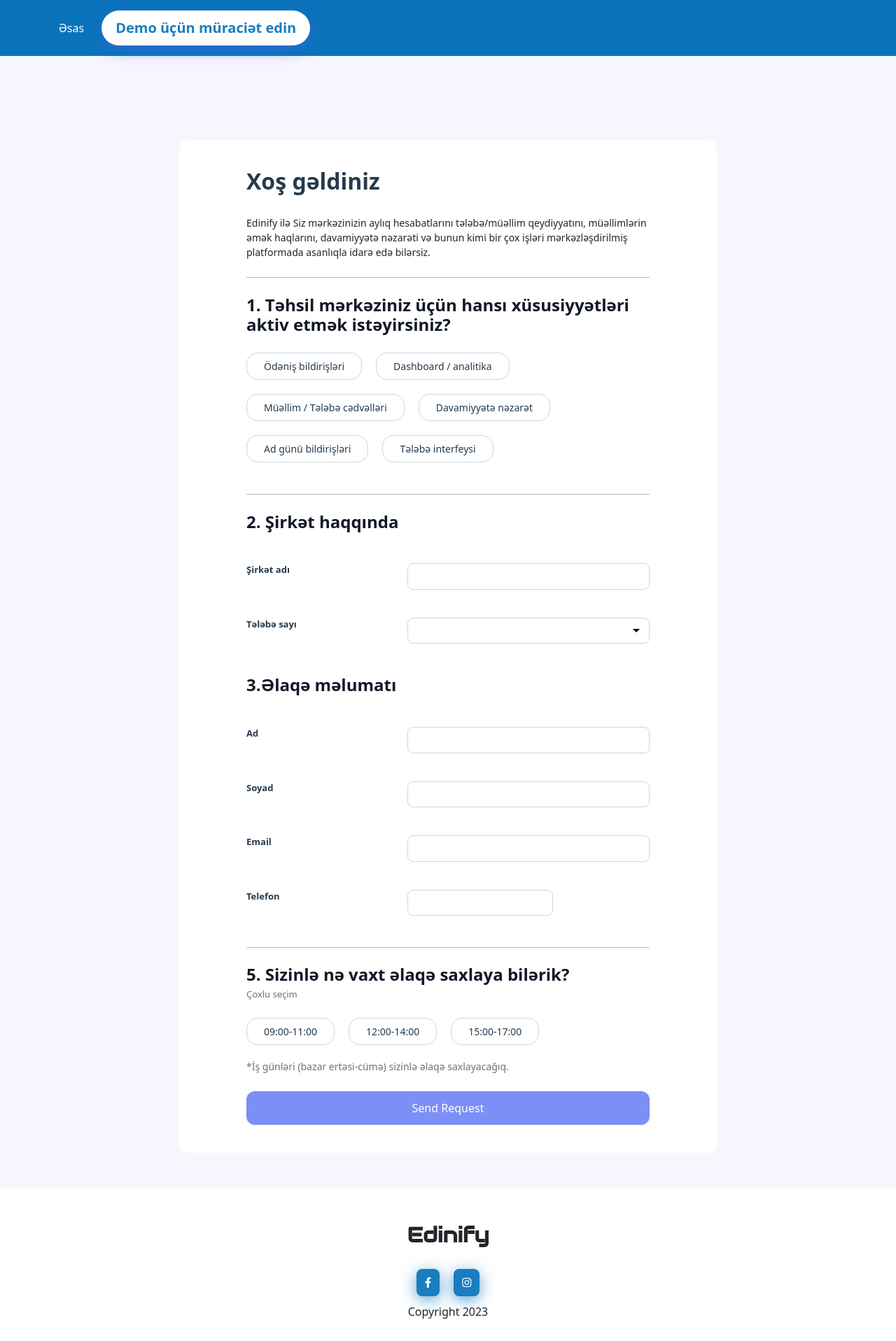
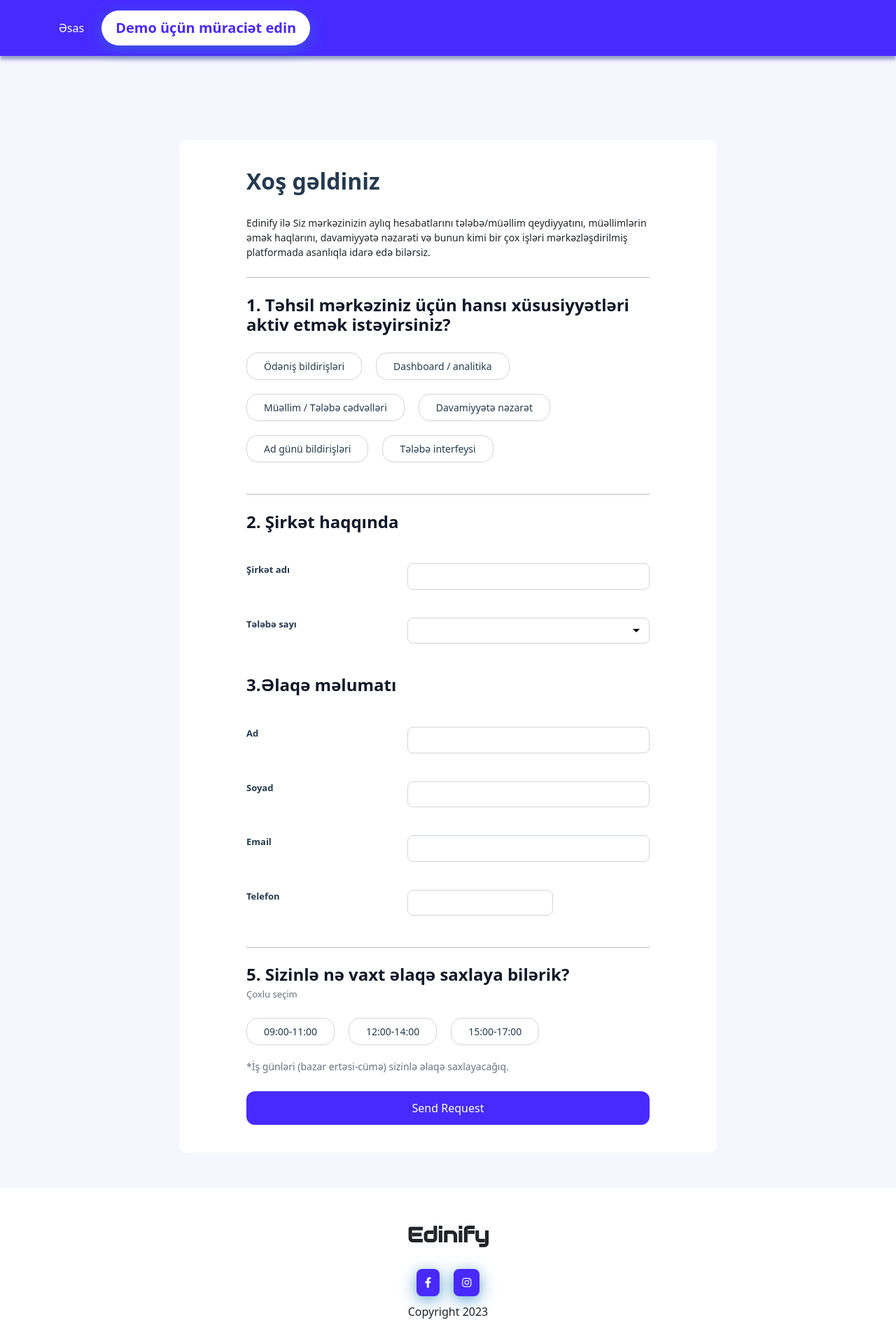
Before and after one commit to SamedovResul/Ednify, a React (Create React App) app: page /demo in a window 1280 px wide. Shown: the whole page at 70% size. Built offline with nearby package versions, Linux system fonts and the light colour scheme.

Commit message:
change color and img

```diff
--- a/src/App.css
+++ b/src/App.css
@@ -1,7 +1,7 @@
 
 
 nav{
-  background-color: #0973ba;
+  background-color: #482aff;
   height: 80px;
   position: sticky;
   top: 0;
@@ -10,20 +10,13 @@ nav{
   justify-content: flex-start;
   align-items: center;
   z-index: 999;
+  box-shadow: 0 5px 5px rgba(5,25,114,.4);
 }
 
 nav div {
   width: 90%;
   margin: auto;
-  /* display: flex; */
-  /* justify-content: space-between; */
 }
-
-/*
-.logo p{
-
-  font-family: 'Audiowide', sans-serif;
-} */
 
 nav ul {
   display: flex;
@@ -57,7 +50,7 @@ nav ul li:nth-of-type(2){
 }
 
 nav ul li:nth-of-type(2) a{
-  color: #197dbf;
+  color: #482aff;
   font-size: 20px;
   font-weight: 600;
 }
@@ -89,7 +82,7 @@ nav ul li:nth-of-type(2) a{
 /* section one  */
 
 .SectionOne {
-  background-color: #197dbf;
+  background-color: #482aff;
   padding:60px 0px;
   display: flex;
   flex-direction: column;
@@ -126,7 +119,7 @@ nav ul li:nth-of-type(2) a{
   display: inline-block;
   background-color: #fff;
   box-shadow: 0 5px 25px -3px #3867d6;
-  color: #197dbf;
+  color: #482aff;
   cursor: pointer;
   padding: 10px 20px;
   border-radius: 50px;
@@ -186,7 +179,7 @@ nav ul li:nth-of-type(2) a{
 .SectionTwo
 .head_text{
   text-align: center;
-  background-color: #197dbf;
+  background-color: #482aff;
   padding: 60px 0px;
 }
 
@@ -320,7 +313,7 @@ nav ul li:nth-of-type(2) a{
 .SectionThree
 .head_text h4{
   margin: 50px auto 20px auto;
-  color: #197dbf;
+  color: #482aff;
   font-size: 20px;
   font-weight: 800;
 }
@@ -334,9 +327,14 @@ nav ul li:nth-of-type(2) a{
 .text-box{
   padding: 15px;
   background-color: #fff;
-  border-left: 5px solid #197dbf;
+  border-left: 5px solid #482aff;
   box-shadow: 0 0 20px -4px #c2cfd6;
   height: 100%;
+}
+
+.SectionThree
+.text-box i{
+  color:#482aff;
 }
 
 .SectionThree
@@ -350,7 +348,7 @@ nav ul li:nth-of-type(2) a{
 /* section four */
 
 .SectionFour{
-  background-color: #197dbf;
+  background-color: #482aff ;
   margin-bottom: 20px auto;
 }
 
@@ -423,7 +421,7 @@ nav ul li:nth-of-type(2) a{
 }
 
 .Footer .box div i{
-   background-color: #197dbf;
+   background-color: #482aff;
     border-radius: 8px;
     box-shadow: 0 5px 25px -3px #197dbf;
     color: #fff;
@@ -661,7 +659,7 @@ a {
 }
 
 .demo-form-section .submit-btn:disabled {
-  background-color: #7c8ff5;
+  background-color: #482aff;
   pointer-events: none;
 }
 
```
Also changed, not shown: src/component/img/swiper-slider3.png, src/component/img/swiper-slider4.png.
